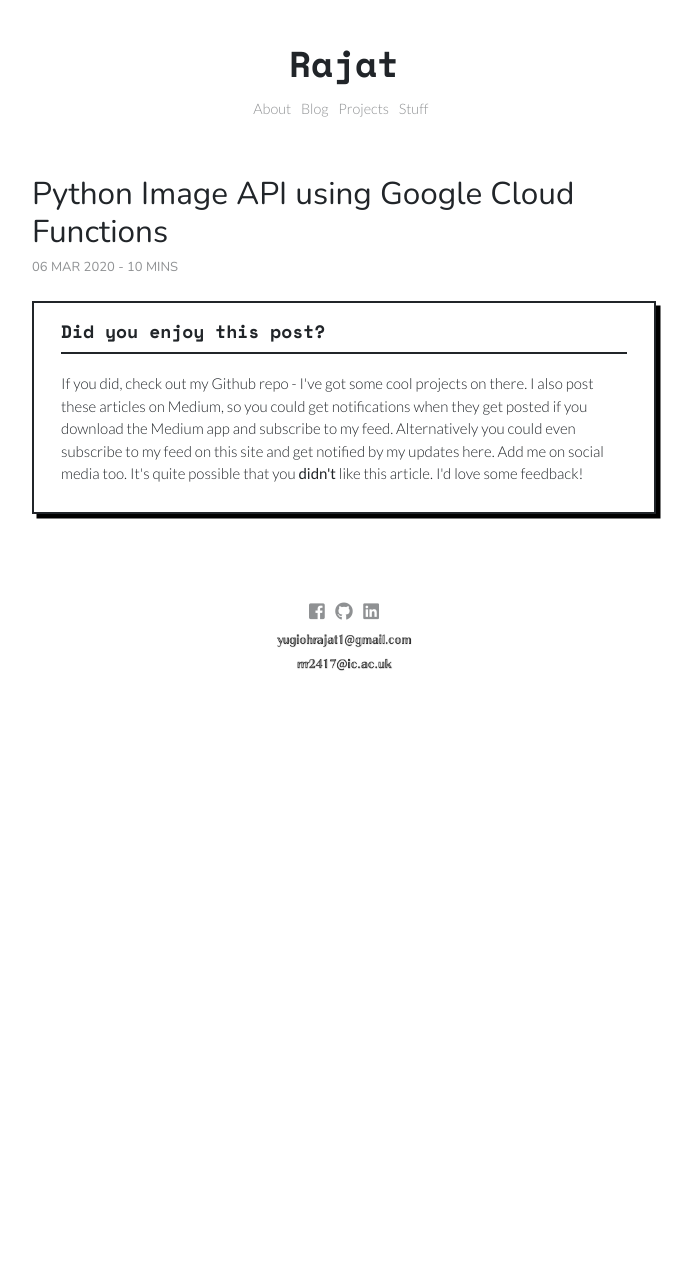
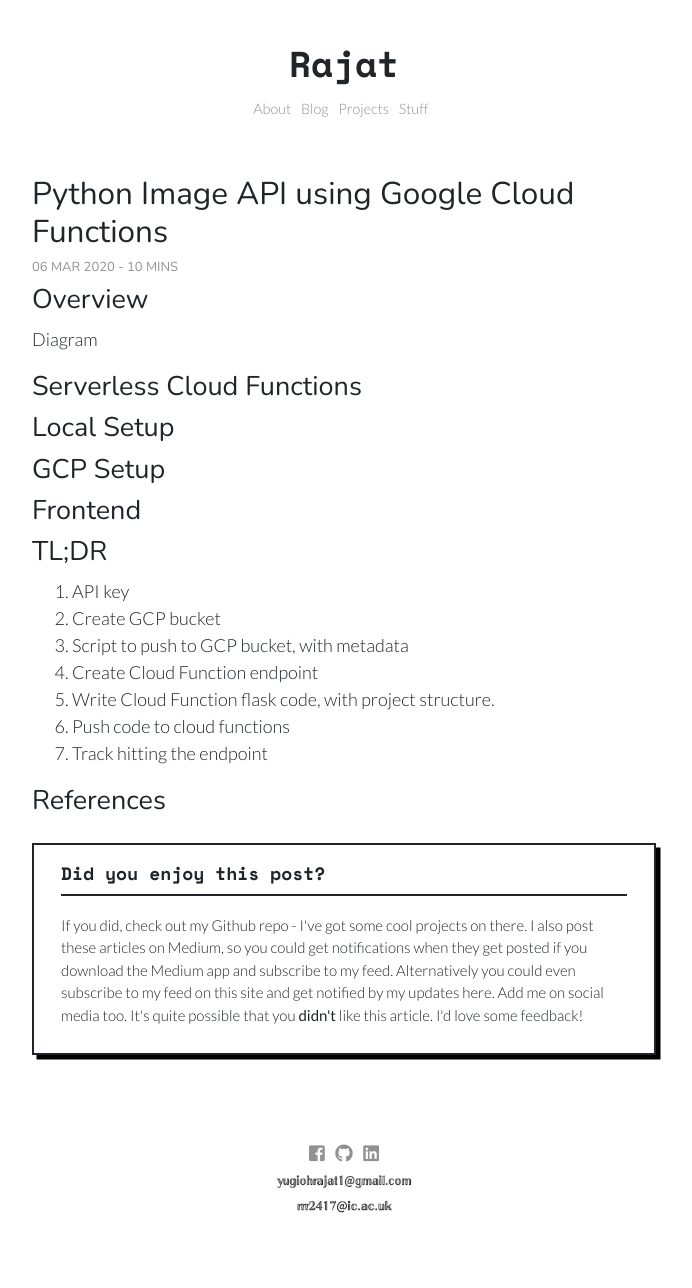
Before and after one commit to RajatRasal/rajatrasal.github.io, a Jekyll site: the page built from _posts/2020-03-06-Python-Image-API-using-Google-Cloud-Functions.md, in a window 1280 px wide. Shown: the whole page, without its empty margins (296-988 px from the left). Built offline with Jekyll 4.4.1, drawn with Linux system fonts in a browser that asks for light colours; before the commit the page ends 900 px from its top, so only the background shows below that.

Commit message:
Refactored image loader and outline for article

```diff
--- a/_layouts/default.html
+++ b/_layouts/default.html
@@ -9,7 +9,6 @@
     <script src="https://unpkg.com/react@16/umd/react.development.js" crossorigin></script>
     <script src="https://unpkg.com/react-dom@16/umd/react-dom.development.js" crossorigin></script>
     <script src="https://unpkg.com/@babel/standalone/babel.min.js"></script>
-    <script type="text/babel" src="/assets/scripts/serverless.js"></script>
   </head>
   <body>
     {% include gtm_body.html %}
--- a/_posts/2020-03-06-Python-Image-API-using-Google-Cloud-Functions.md
+++ b/_posts/2020-03-06-Python-Image-API-using-Google-Cloud-Functions.md
@@ -5,3 +5,28 @@ time: 10
 title: Python Image API using Google Cloud Functions
 type: blog
 ---
+#### Overview
+Diagram
+
+#### Serverless Cloud Functions
+
+
+#### Local Setup
+
+
+#### GCP Setup
+
+
+#### Frontend
+
+
+#### TL;DR
+1. API key
+2. Create GCP bucket
+3. Script to push to GCP bucket, with metadata
+4. Create Cloud Function endpoint
+5. Write Cloud Function flask code, with project structure.
+6. Push code to cloud functions
+7. Track hitting the endpoint
+
+#### References
--- a/_sass/main.scss
+++ b/_sass/main.scss
@@ -304,7 +304,7 @@ figcaption {
   height: auto;
 }
 
-.picture-otd-holder {
+#picture-holder {
   position: relative;
 }
 
@@ -319,7 +319,7 @@ figcaption {
   /* transform: translateY(-35%); */
 }
 
-.index-page {
+#index-page {
   text-align: center !important;
   font-size: 18px;
   transition: 0.5s, transform;
--- a/assets/scripts/serverless.js
+++ b/assets/scripts/serverless.js
@@ -25,28 +25,25 @@ function PictureHolder(props) {
   );
 }
 
-function getHomepageImage() {
+function getHomepageImage(img_holder) {
   const url = 'https://europe-west2-my-blog-253414.cloudfunctions.net/get_image_from_bucket';
-  const picOfTheDayHolder = document.getElementsByClassName('picture-otd-holder')[0];
+  const picOfTheDayHolder = document.getElementById(img_holder);
 
   ReactDOM.render(<Loader/>, picOfTheDayHolder);
 
   try {
   fetch(url, {mode: 'cors'})
     .then(function(response) {
-	    console.log(response);
-	    console.log(typeof response);
       response.json().then(data => {
-	    console.log(data);
-	    console.log(typeof data);
-	    console.log(data['image_url']);
         const imageUrl = data.image_url;
         const imageDesc = data.desc;
         const imageDate = data.date;
         ReactDOM.render(
           <PictureHolder desc={imageDesc} date={imageDate} image={imageUrl}/>,
           picOfTheDayHolder
-      );})})
+        );
+      })
+    })
     .catch(function(error) {
       console.log('Request failed', error)
       const defaultImage = "https://storage.cloud.google.com/blog-image-gallery/staring_cat.jpg";
@@ -57,9 +54,11 @@ function getHomepageImage() {
         picOfTheDayHolder
      );
     });
-  }catch {
+  } catch {
     console.log('CAUGHT');
   }
 }
 
-getHomepageImage();
+$(document).ready(function() {
+  getHomepageImage('picture-holder');
+});
```
Also changed, not shown: index.md (+3 -2 lines). Lines whose indentation alone changed are shown as unchanged.
